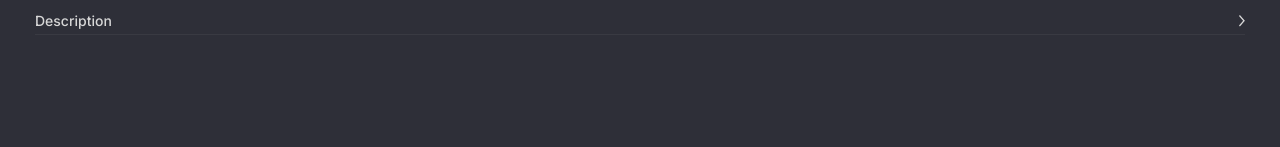
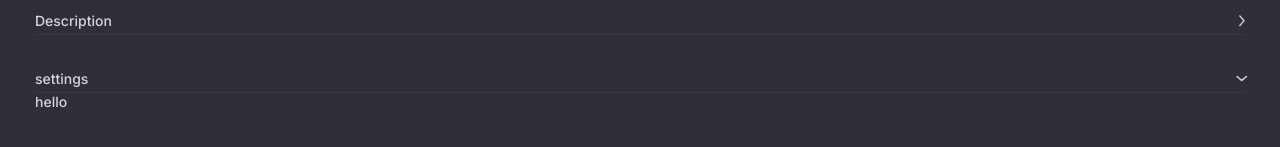
Before and after one commit to mazurcodes/commenteer, a Next.js app: page / in a window 1280 px wide. Shown: the part 183-330 px from the top of the page. Built offline with nearby package versions, Linux system fonts and the light colour scheme.

Commit message:
DropdownSection and file name changes

```diff
--- a/app/components/ProjectFormTextArea/index.module.scss
+++ b/app/components/ProjectForm/DropdownSection/index.module.scss
@@ -1,6 +1,3 @@
-$textColor: #d7d7d7;
-$inputBg: #393a42;
-
 .label {
   display: flex;
   flex-direction: column;
@@ -8,28 +5,13 @@ $inputBg: #393a42;
   font-weight: 500;
   margin-top: 35px;
 }
-
 .extendedLabel {
   display: flex;
   justify-content: space-between;
   align-items: center;
-  border-bottom: 1px solid $inputBg;
+  border-bottom: 1px solid #393a42;
   padding-bottom: 5px;
 }
-
-.textarea {
-  resize: none;
-  font-family: 'Inter';
-  padding: 15px;
-  color: $textColor;
-  background-color: $inputBg;
-  border: none;
-}
-
 .arrowIconDown {
   transform: rotate(90deg);
 }
-
-.hidden {
-  display: none;
-}
--- /dev/null
+++ b/app/components/ProjectForm/DropdownSection/index.tsx
@@ -0,0 +1,33 @@
+import { ReactNode, useState } from 'react';
+import styles from './index.module.scss';
+import Image from 'next/image';
+import ArrowIcon from '@/assets/ArrowIcon.svg';
+
+type DropdownSectionProps = {
+  children: ReactNode;
+  label: string;
+  open: boolean;
+};
+
+const DropdownSection = ({ children, label, open }: DropdownSectionProps) => {
+  const [isDropped, setDropped] = useState(open ? true : false);
+
+  return (
+    <label htmlFor="description" className={styles.label}>
+      <div
+        className={styles.extendedLabel}
+        onClick={() => setDropped(!isDropped)}
+      >
+        <p>{label}</p>
+        <Image
+          src={ArrowIcon}
+          className={isDropped ? styles.arrowIconDown : ''}
+          alt="arrow right icon"
+        />
+      </div>
+      {isDropped && children}
+    </label>
+  );
+};
+
+export default DropdownSection;
--- /dev/null
+++ b/app/components/ProjectForm/ProjectFormDescription/index.module.scss
@@ -0,0 +1,8 @@
+.textarea {
+  resize: none;
+  font-family: 'Inter';
+  padding: 15px;
+  color: #d7d7d7;
+  background-color: #393a42;
+  border: none;
+}
--- /dev/null
+++ b/app/components/ProjectForm/ProjectFormDescription/index.tsx
@@ -0,0 +1,20 @@
+import styles from './index.module.scss';
+import { useState } from 'react';
+
+const ProjectFormDescription = () => {
+  const [projectDescription, setProjectDescription] = useState('');
+
+  return (
+    <textarea
+      autoFocus
+      name="description"
+      placeholder='like "Dodge Coin Market"'
+      onChange={(event) => setProjectDescription(event.target.value)}
+      value={projectDescription}
+      className={styles.textarea}
+      rows={4}
+    />
+  );
+};
+
+export default ProjectFormDescription;
--- a/app/components/ProjectFormInput/index.module.scss
+++ b/app/components/ProjectForm/ProjectFormName/index.module.scss
@@ -12,7 +12,7 @@ $inputBg: #393a42;
   margin-top: 8px;
   padding: 15px;
   height: 50px;
-  color: $textColor;
-  background-color: $inputBg;
+  color: #d7d7d7;
+  background-color: #393a42;
   border: none;
 }
--- a/app/components/ProjectFormInput/index.tsx
+++ b/app/components/ProjectForm/ProjectFormName/index.tsx
@@ -1,7 +1,7 @@
 import { useState } from 'react';
-import styles from '@/components/ProjectFormInput/index.module.scss';
+import styles from './index.module.scss';
 
-const ProjectFormInput = () => {
+const ProjectFormName = () => {
   const [projectName, setProjectName] = useState('');
 
   return (
@@ -19,4 +19,4 @@ const ProjectFormInput = () => {
   );
 };
 
-export default ProjectFormInput;
+export default ProjectFormName;
--- /dev/null
+++ b/app/components/ProjectForm/ProjectFormSettings/index.tsx
@@ -0,0 +1,5 @@
+const ProjectFormSettings = () => {
+  return <div>hello</div>;
+};
+
+export default ProjectFormSettings;
--- a/app/components/ProjectForm/index.tsx
+++ b/app/components/ProjectForm/index.tsx
@@ -1,12 +1,19 @@
 'use client';
-import ProjectFormInput from '../ProjectFormInput';
-import ProjectFormTextArea from '../ProjectFormTextArea';
+import ProjectFormName from './ProjectFormName';
+import ProjectFormSettings from './ProjectFormSettings';
+import ProjectFormDescription from './ProjectFormDescription';
+import DropdownSection from './DropdownSection';
 
 const ProjectForm = () => {
   return (
     <form>
-      <ProjectFormInput />
-      <ProjectFormTextArea />
+      <ProjectFormName />
+      <DropdownSection label="Description" open={false}>
+        <ProjectFormDescription />
+      </DropdownSection>
+      <DropdownSection title="Settings" label="settings" open={true}>
+        <ProjectFormSettings />
+      </DropdownSection>
     </form>
   );
 };
--- a/app/components/ProjectFormTextArea/index.tsx
+++ /dev/null
@@ -1,35 +0,0 @@
-import Image from 'next/image';
-import styles from '@/components/ProjectFormTextArea/index.module.scss';
-import ArrowIcon from '@/assets/ArrowIcon.svg';
-import { useState } from 'react';
-
-const ProjectFormTextArea = () => {
-  const [projectDescription, setProjectDescription] = useState('');
-  const [isExtended, setExtended] = useState(false);
-
-  return (
-    <label htmlFor="description" className={styles.label}>
-      <div
-        className={styles.extendedLabel}
-        onClick={() => setExtended(!isExtended)}
-      >
-        <p>Description</p>
-        <Image
-          src={ArrowIcon}
-          className={isExtended ? styles.arrowIconDown : ''}
-          alt="arrow right icon"
-        />
-      </div>
-      <textarea
-        name="description"
-        placeholder='like "Dodge Coin Market"'
-        onChange={(event) => setProjectDescription(event.target.value)}
-        value={projectDescription}
-        className={isExtended ? styles.textarea : styles.hidden}
-        rows={4}
-      />
-    </label>
-  );
-};
-
-export default ProjectFormTextArea;
```
Also changed, not shown: app/components/ProjectForm/ProjectFormSettings/index.module.scss (added).
